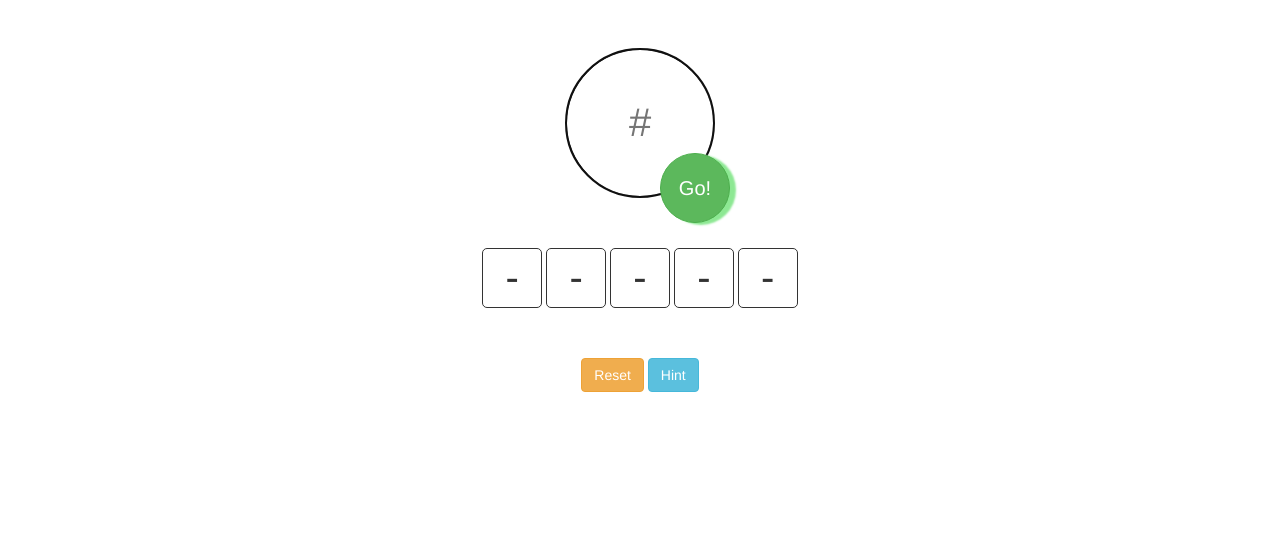
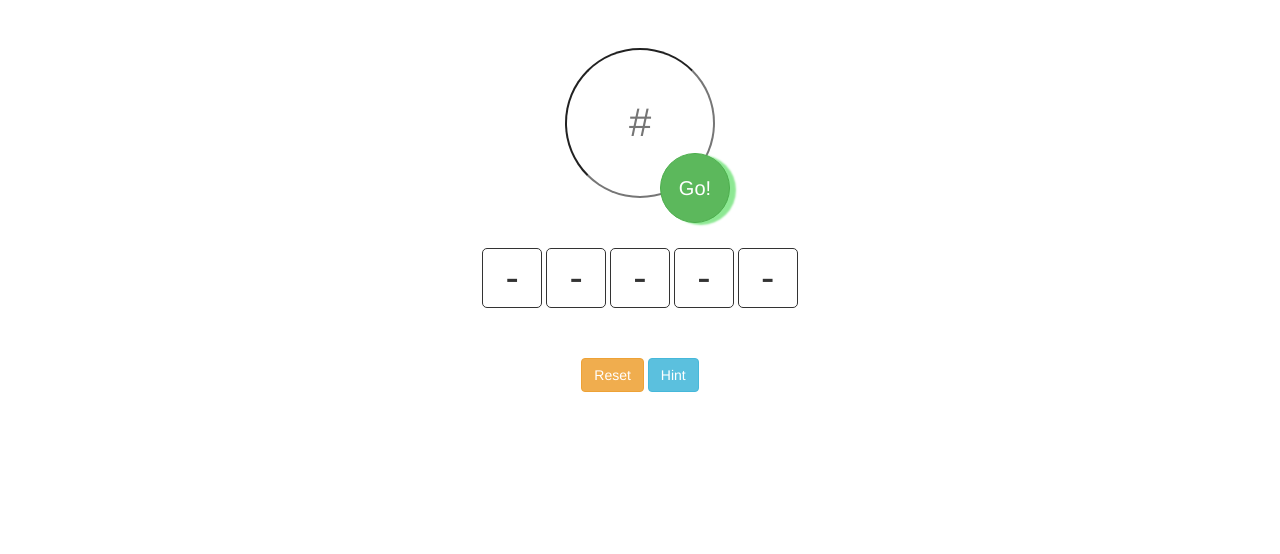
Before and after one commit to danielhoward314/danielhoward314.github.io, a plain HTML site: page index.html in a window 1280 px wide. Shown: the part 128-682 px from the top of the page. Drawn offline with nearby package versions, Linux system fonts and the light colour scheme.

Commit message:
fixed styling

```diff
--- a/css/style.css
+++ b/css/style.css
@@ -134,3 +134,7 @@ img {
 .cursor-disabled {
     cursor: not-allowed;
 }
+
+:focus {
+    outline: 0;
+}
```
